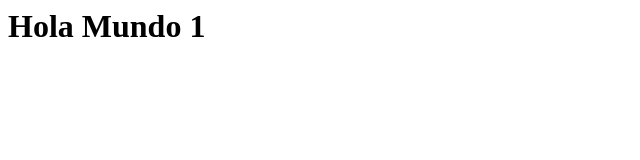
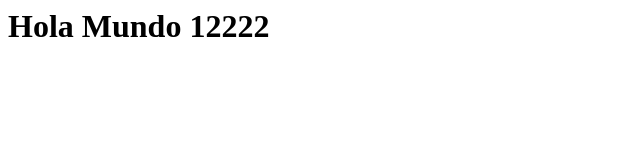
Before and after one commit to aalonzolu/Pweb, a plain HTML site: page index.html in a window 1280 px wide. Shown: the whole page, without its empty margins (0-640 px from the left). Drawn offline with Linux system fonts and the light colour scheme.

Commit message:
fix deploy

```diff
--- a/index.html
+++ b/index.html
@@ -1 +1 @@
-<h1>Hola Mundo 1</h1>
+<h1>Hola Mundo 12222</h1>
```
